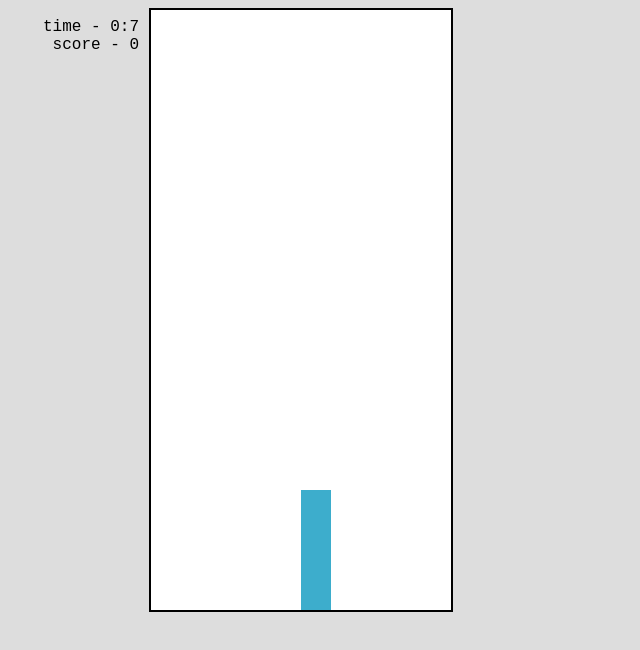
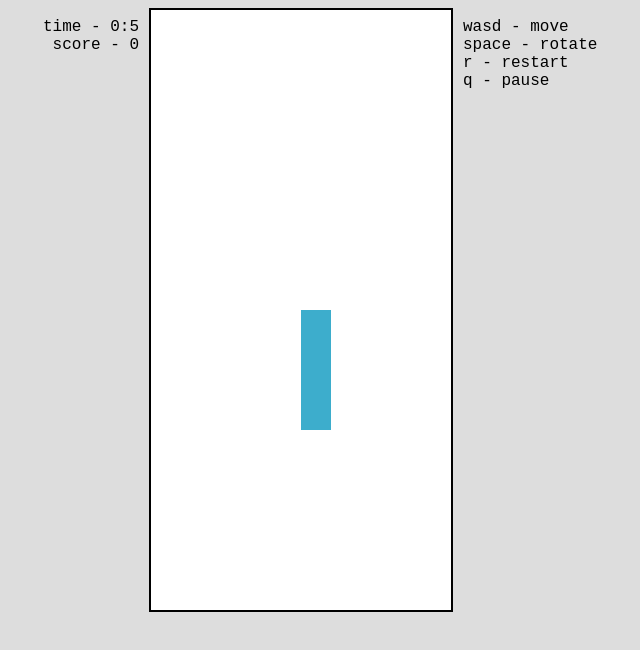
Before and after one commit to Gloooom/mutable-tetris, a website built with webpack: page src/index.html in a window 1280 px wide. Shown: the whole page, without its empty margins (339-979 px from the left). Built offline with nearby package versions, Linux system fonts and the light colour scheme.

Commit message:
add hints

```diff
--- a/src/index.html
+++ b/src/index.html
@@ -11,7 +11,12 @@
     <div id="score"></div>
   </div>
   <canvas width="300" height="600" id="glass">Обновите браузер!</canvas>
-  <div id="hint"></div>
+  <div id="hint">
+    <div>wasd - move</div>
+    <div>space - rotate</div>
+    <div>r - restart</div>
+    <div>q - pause</div>
+  </div>
   <div class="hidden" id="overlay">
     <span id="overlay-text"></span>
     <span id="total-score"></span>
--- a/src/js/engine.js
+++ b/src/js/engine.js
@@ -115,10 +115,7 @@ export class Engine {
       this.keyEvents[key] = {};
     }
 
-    this.keyEvents[key][event] = () => {
-      fn();
-      console.log(key, event);
-    }
+    this.keyEvents[key][event] = fn;
   }
 
   setCanvas(canvas) {
```
